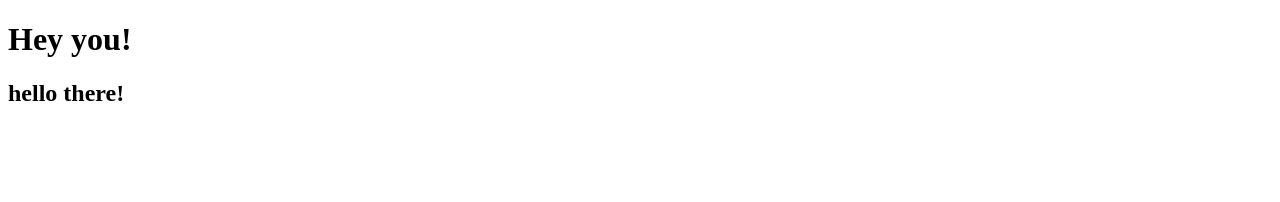
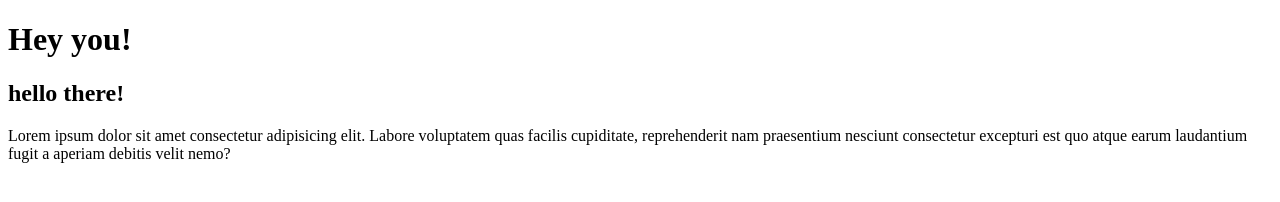
Before and after one commit to Abelardo-Netto/hello-world, a plain HTML site: page site.exemplo/index.html in a window 1280 px wide. Drawn offline with Linux system fonts and the light colour scheme.

Commit message:
added loren

```diff
--- a/site.exemplo/index.html
+++ b/site.exemplo/index.html
@@ -9,5 +9,6 @@
 <body>
     <h1>Hey you!</h1>
     <h2>hello there!</h2>
+    <p>Lorem ipsum dolor sit amet consectetur adipisicing elit. Labore voluptatem quas facilis cupiditate, reprehenderit nam praesentium nesciunt consectetur excepturi est quo atque earum laudantium fugit a aperiam debitis velit nemo?</p>
 </body>
 </html>
```
